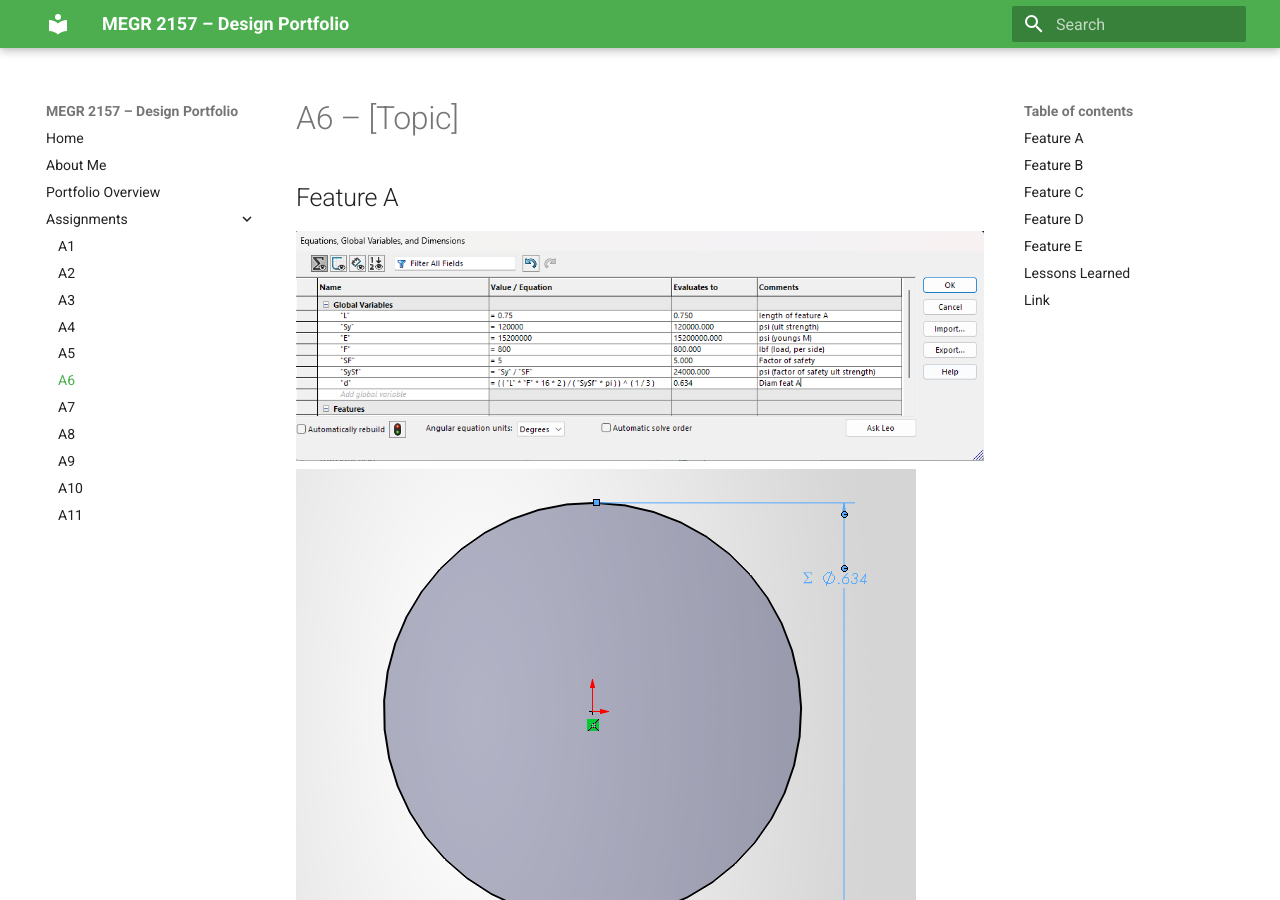
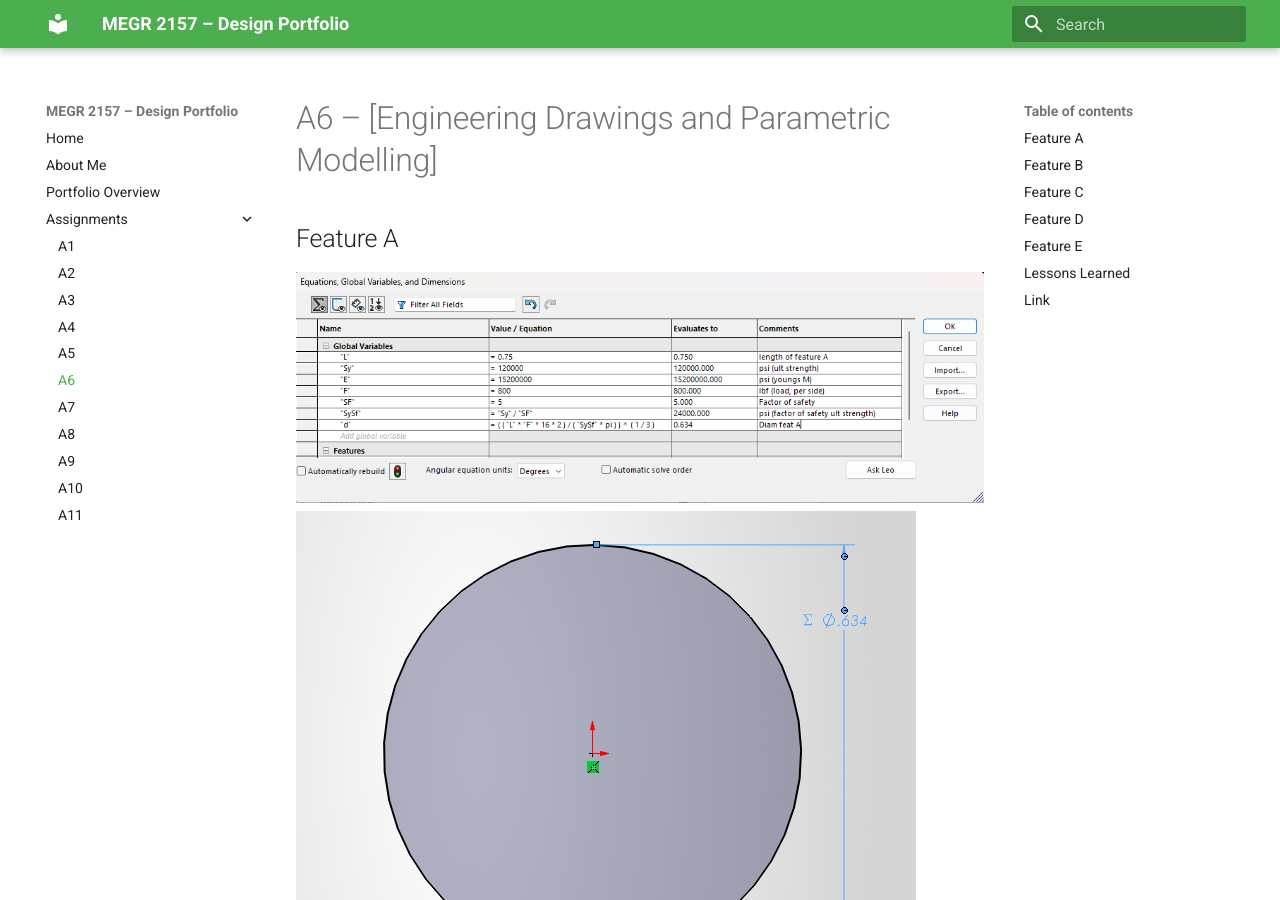
Before and after one commit to CadlesCelica/megr2157-portfolio, an MkDocs documentation site: the page built from docs/assignments/A06/index.md, in a window 1280 px wide and 900 px high. Built offline with MkDocs 1.6.1 and Material for MkDocs 9.7.7, drawn with Linux system fonts in a browser that asks for light colours.

Commit message:
Title added

```diff
--- a/docs/assignments/A06/index.md
+++ b/docs/assignments/A06/index.md
@@ -1,4 +1,4 @@
-# A6 – [Topic]
+# A6 – [Engineering Drawings and Parametric Modelling]
 ## Feature A
 
 ![test test test](<EQN A.png>)
```
